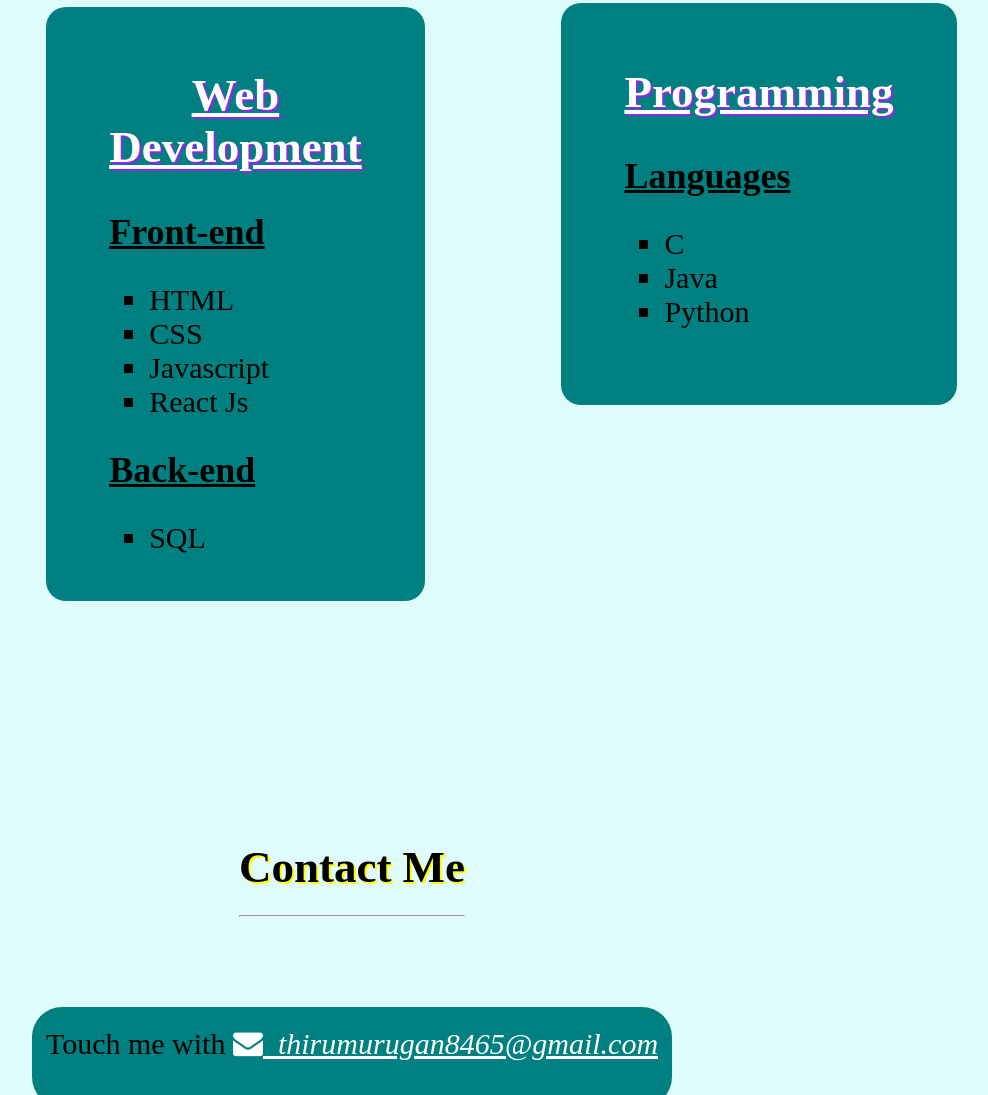
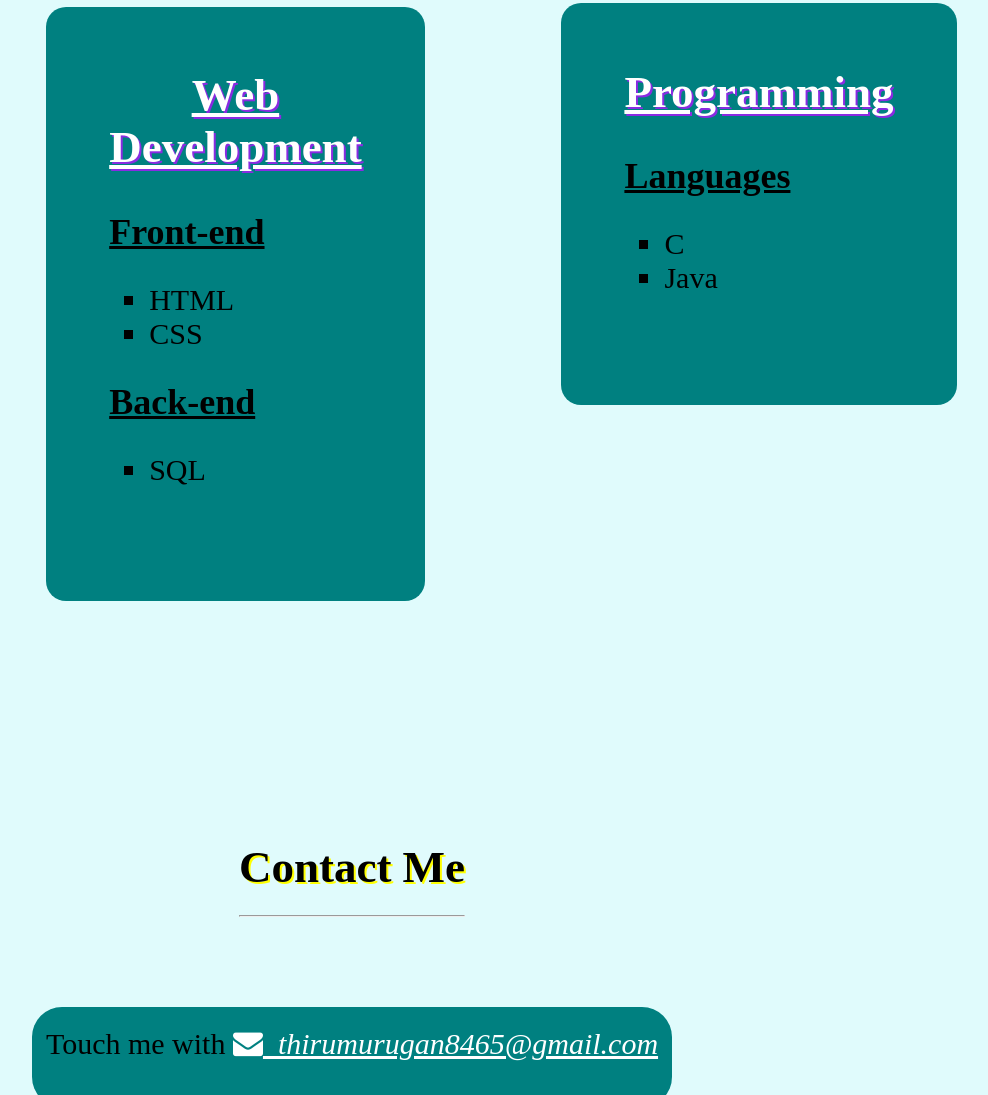
Before and after one commit to Thirumurugan003/Thirumurugan003.github.io, a plain HTML site: page index.html in a window 1280 px wide. Shown: the part 1791-2886 px from the top of the page, without its empty margins (288-1276 px from the left). Drawn offline with Linux system fonts and the light colour scheme.

Commit message:
Update index.html

```diff
--- a/index.html
+++ b/index.html
@@ -40,8 +40,6 @@
                 <ol style="list-style-type: square;">
                     <li>HTML</li>
                     <li>CSS</li>
-                    <li>Javascript</li>
-                    <li>React Js</li>
                 </ol>
             <h2>Back-end</h2>
                 <ol style="list-style-type: square;">
@@ -54,7 +52,6 @@
                 <ol style="list-style-type: square;">
                     <li>C</li>
                     <li>Java</li>
-                    <li>Python</li>
                 </ol>
         </div>
     </div>
```
